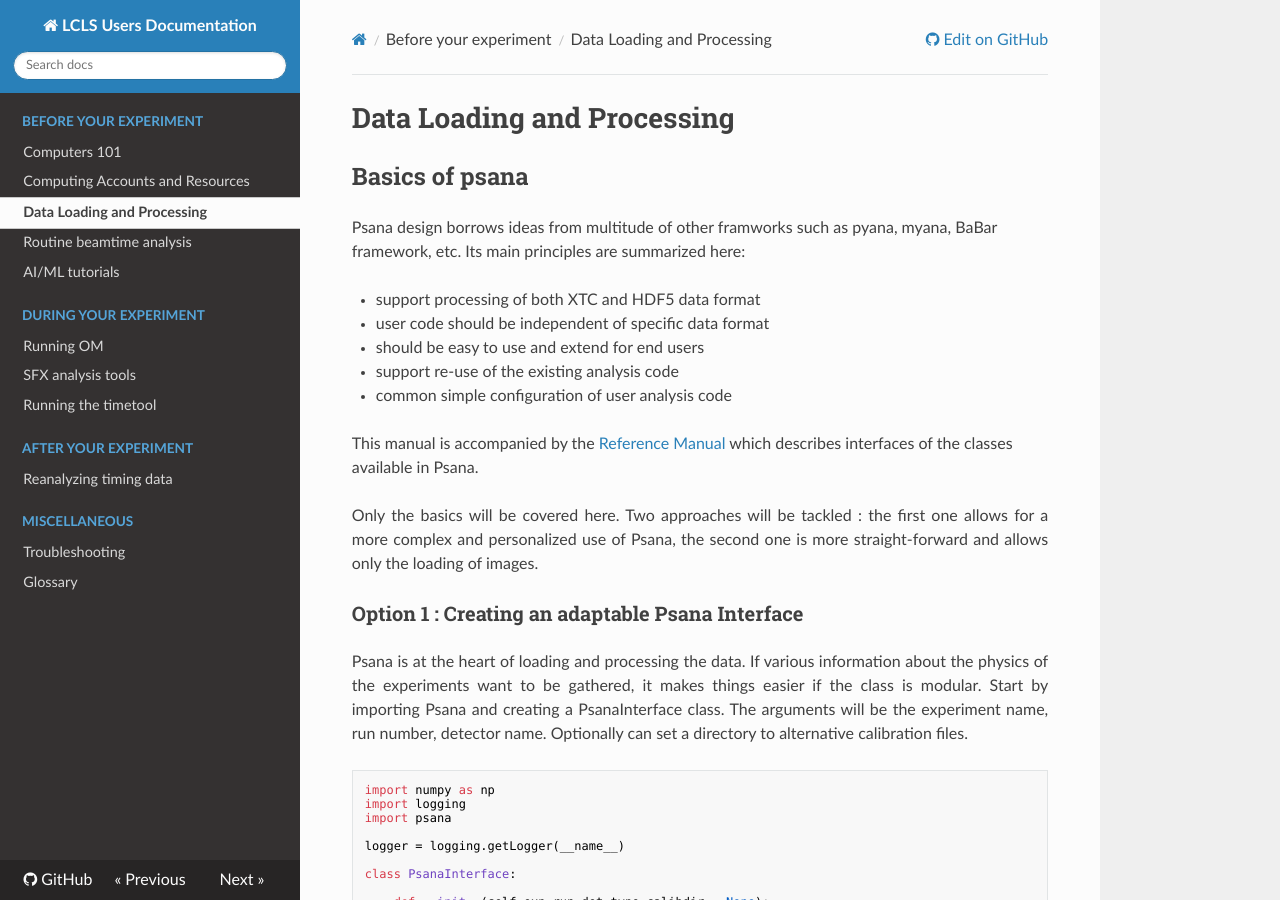
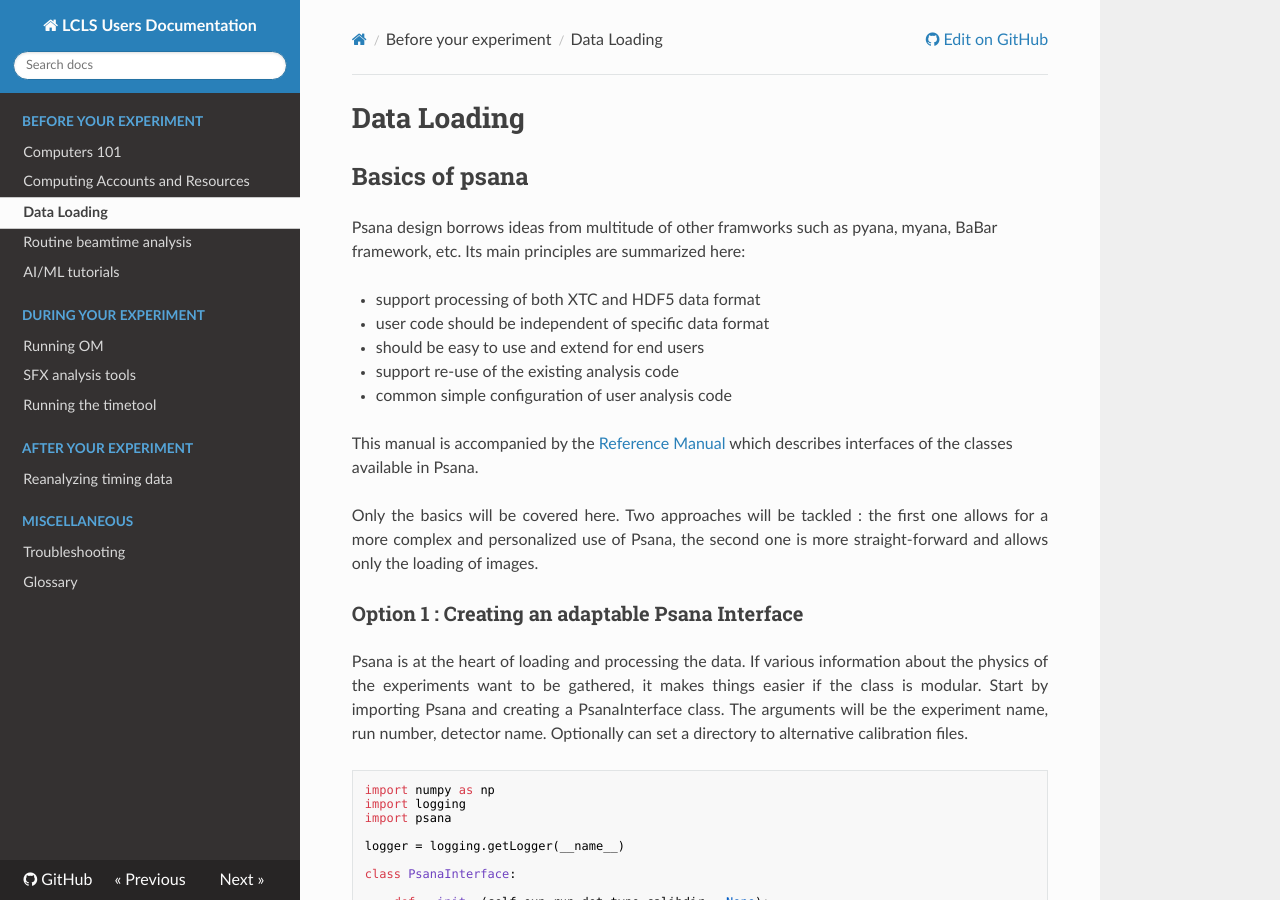
Before and after one commit to lcls-users/lcls-users, an MkDocs documentation site: the page built from docs/before/dataloading.md, in a window 1280 px wide and 900 px high. Built offline with MkDocs 1.6.1, drawn with Linux system fonts in a browser that asks for light colours; nearby versions of some CDN libraries.

Commit message:
Renaming Data Loading.

```diff
--- a/docs/before/data.md
+++ b/docs/before/dataloading.md
@@ -1,4 +1,4 @@
-# Data Loading and Processing
+# Data Loading
 
 ## Basics of psana
 
--- a/mkdocs.yml
+++ b/mkdocs.yml
@@ -10,7 +10,7 @@ nav:
     - Before your experiment:
         - Computers 101: 'tutorials/computers101.md'
         - Computing Accounts and Resources: 'before/accounts.md'
-        - Data Loading and Processing: 'before/data.md'
+        - Data Loading: 'before/dataloading.md'
         - Routine beamtime analysis: 'before/analysis.md'
         - AI/ML tutorials: 'before/aiml_tutorials.md'
     - During your experiment:
@@ -24,7 +24,7 @@ nav:
         - Glossary: 'glossary.md'
 theme:
     name: readthedocs
-    highlightjs: true
+    highlights: true
     hljs_languages:
         - yaml
         - python
```
